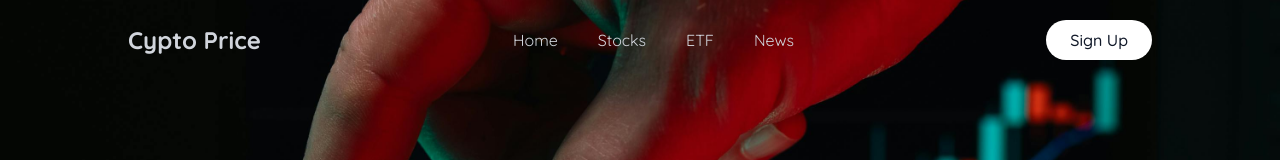
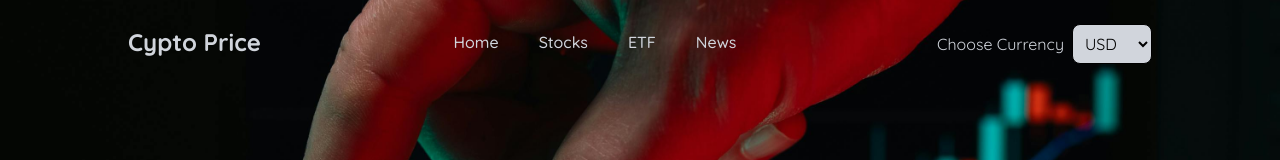
Before and after one commit to Atharva759/Crypto-Tracker, a React (Vite) app: page / in a window 1280 px wide. Shown: the top 160 px of the page. Built offline with nearby package versions, Linux system fonts and the light colour scheme; no server answers.

Commit message:
Currency Feature

```diff
--- a/src/App.jsx
+++ b/src/App.jsx
@@ -5,12 +5,14 @@ import Stock from "./pages/Stock/Stock";
 import News from "./pages/news/News";
 import Etf from "./pages/etf/Etf";
 import Coin from "./pages/coin/Coin";
+import CoinContextProvider from "./context/CoinContext"
 
 
 function App() {
   return (
     <>
     <Router>
+      <CoinContextProvider>
         <Routes>
             <Route path="/" element={<CoinTable />} />
             <Route path="/pages/Stock" element={<Stock/>} />
@@ -18,6 +20,7 @@ function App() {
             <Route path="/pages/news" element={<News/>} />
             <Route path="/pages/coin/:id" element={<Coin />} />
           </Routes>
+      </CoinContextProvider>
     </Router>
     </>
   );
--- a/src/components/CoinTable.jsx
+++ b/src/components/CoinTable.jsx
@@ -119,6 +119,7 @@ const CoinTable = () => {
             <p className="text-center">Price Change</p>
             <p className="text-right">Market Cap</p>
           </div>
+          <div className="shadow-2xl rounded-lg">
           {
           displayCoin.slice(0, 10).map((item, index) => (
             <Link
@@ -165,6 +166,7 @@ const CoinTable = () => {
               </p>
             </Link>
           ))}
+          </div>
         </div>
       </div>
       <Footer />
--- a/src/components/Navbar.jsx
+++ b/src/components/Navbar.jsx
@@ -1,14 +1,33 @@
-import { useState } from 'react'
+import { useContext } from 'react'
 import { Link } from 'react-router-dom'
+import { CoinContext } from '../context/CoinContext';
 
 const Navbar = () => {
+  const { currency, setCurrency } = useContext(CoinContext);
+  const handleCurrencyChange = (e) => {
+    const selected = e.target.value;
+    switch(selected){
+      case 'usd':
+        setCurrency({name:'usd',symbol:'$'})
+        break;
+      case 'inr':
+        setCurrency({name:'inr',symbol:'₹'})
+        break;
+      case 'eur':
+        setCurrency({name:'eur',symbol:'€'})
+        break;
+      default:
+        break;
+    }
+  };
+
   return (
     <div>
       <nav className='flex items-center justify-between py-5 px-[10%] text-gray-300 relative z-[1000] '>
         <Link to="/">
         <h2 className='text-2xl font-bold'>Cypto Price</h2>
         </Link>
-        <ul className='flex gap-10 list-none'>
+        <ul className='flex gap-10 list-none font-medium'>
         <li className='cursor-pointer hover:text-white transition'>
             <Link to="/">Home</Link>
           </li>
@@ -23,8 +42,12 @@ const Navbar = () => {
           </li>
         </ul>
         <div>
-
-          <button className='items-center px-6 py-2 font-medium text-gray-900 bg-white rounded-full cursor-pointer '>Sign Up</button>
+          <span className='font-normal m-2'>Choose Currency</span>
+            <select value={currency.name} onChange={handleCurrencyChange} className=' p-2 w-20 border rounded-lg bg-gray-300 text-black mt-1 cursor-pointer'>
+              <option value="usd">USD</option>
+              <option value="inr">INR</option>
+              <option value="eur">EUR</option>
+            </select>
           </div>
       </nav>
     </div>
```
Lines whose indentation alone changed are shown as unchanged.
